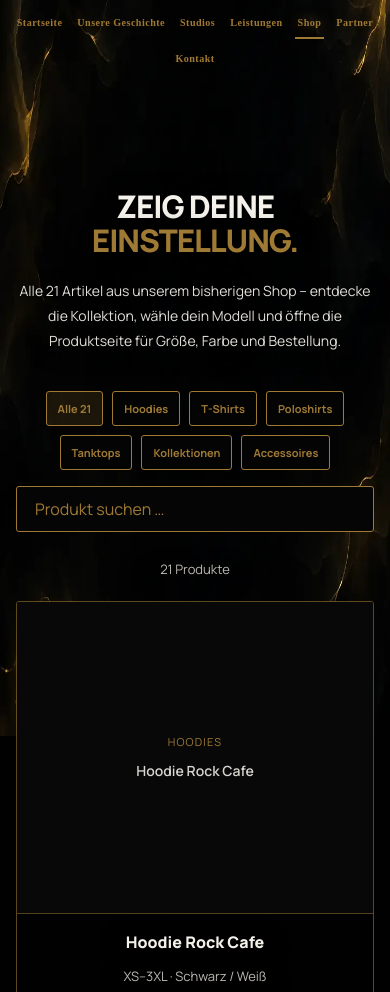
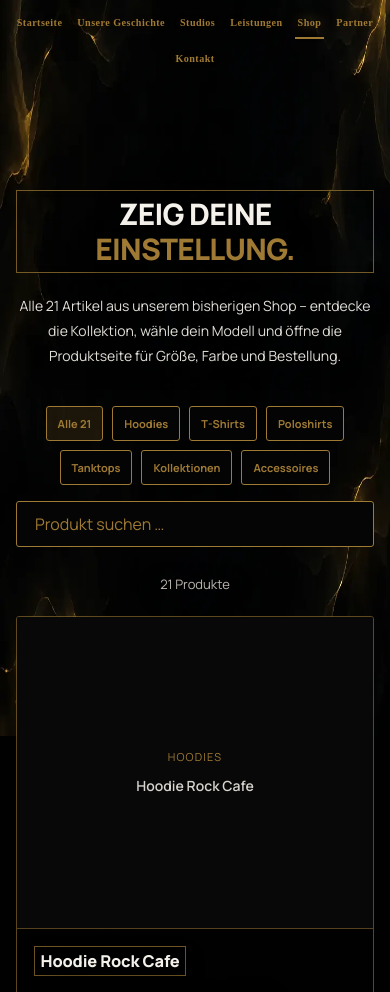
Before and after one commit to floriannitz08-arch/tattoo-fashion-Website, a plain HTML site: page shop.html in a window 390 px wide. Shown: the part 108-1100 px from the top of the page. Drawn offline with Linux system fonts and the light colour scheme; no server answers.

Commit message:
Add files via upload

```diff
--- a/tf-fast-bundle.css
+++ b/tf-fast-bundle.css
@@ -1579,3 +1579,106 @@ body.interior-page .finder-grid > .map-frame > .map-fallback:not([hidden]) {
 img {max-width:100%;}
 /* No motion on devices requesting reduced motion. */
 @media(prefers-reduced-motion:reduce){html{scroll-behavior:auto!important;}*,*::before,*::after{animation-duration:.01ms!important;transition-duration:.01ms!important;}}
+
+/* TATTOO FASHION | Gemeinsame Ueberschriften DE/EN/DA | 2026-11-19 */
+/* Einheitliche Rollen statt globalem h2-Override: Produktnamen sind ebenfalls h2. */
+:root {
+  --tf-heading-font: 'Manrope', Arial, Helvetica, sans-serif;
+  --tf-heading-xl: clamp(2rem, 4.5vw, 3.75rem);
+  --tf-heading-lg: clamp(1.7rem, 3.3vw, 2.8rem);
+  --tf-heading-md: clamp(1.35rem, 2.3vw, 2rem);
+  --tf-heading-sm: clamp(1.05rem, 1.6vw, 1.45rem);
+}
+/* Gemeinsame Merkmale; unberuehrt bleiben Logos, Buttons und Produktnamen. */
+body.home-page main :is(.story-grid h2, .news-section > h2, .overview-grid > h2, .tf-join-family h2),
+body.interior-page main :is(.subhero h1, .inner-page-hero h1, .tf-story-main h1, .tf-story-main h2, .tf-partner-intro h1, .tf-partner-group h2, .tf-partner-join h2, .tf-shop-intro h1, .finder .results-head h2, .studio-teaser h2, .contact-wrap h2) {
+  font-family: var(--tf-heading-font) !important;
+  font-weight: 800 !important;
+  font-stretch: normal !important;
+  letter-spacing: -.025em !important;
+  line-height: 1.16 !important;
+  text-wrap: balance;
+  overflow-wrap: break-word;
+  max-width: 100%;
+}
+/* Stufe 1: Seitentitel – gleiche Groesse unabhaengig von der Sprache. */
+body.interior-page main :is(.subhero h1, .inner-page-hero h1, .tf-story-main h1, .tf-partner-intro h1, .tf-shop-intro h1) {
+  font-size: var(--tf-heading-xl) !important;
+  line-height: 1.12 !important;
+}
+/* Stufe 2: Hauptabschnitte – auch fuer lange daenische Ueberschriften. */
+body.home-page main :is(.story-grid h2, .news-section > h2, .overview-grid > h2, .tf-join-family h2),
+body.interior-page main :is(.tf-story-main h2, .tf-partner-join h2, .finder .results-head h2, .studio-teaser h2, .contact-wrap h2) {
+  font-size: var(--tf-heading-lg) !important;
+}
+/* Stufe 3: Gruppen- und Serviceueberschriften. */
+body.interior-page main :is(.tf-partner-group h2, .finder .panel h3, .service-content h3, .contact-note h3) {
+  font-family: var(--tf-heading-font) !important;
+  font-size: var(--tf-heading-md) !important;
+  font-weight: 800 !important;
+  letter-spacing: -.02em !important;
+  line-height: 1.22 !important;
+  text-wrap: balance;
+  overflow-wrap: break-word;
+}
+/* Stufe 4: Kartenueberschriften und Produktnamen behalten ihre eigene Hierarchie. */
+body.home-page main .news-card h3,
+body.interior-page main :is(.tf-product-info h2, .studio-card h3, .tf-partner-card h3) {
+  font-family: var(--tf-heading-font) !important;
+  font-size: var(--tf-heading-sm) !important;
+  font-weight: 750 !important;
+  line-height: 1.35 !important;
+  letter-spacing: -.01em !important;
+  text-wrap: pretty;
+  overflow-wrap: break-word;
+}
+/* Die Produktkarten behalten linksbuendige Produktnamen. */
+body.interior-page main .tf-product-info h2 {
+  text-align: left !important;
+  text-transform: none !important;
+}
+@media (max-width: 680px) {
+  :root {
+    --tf-heading-xl: clamp(1.85rem, 7.1vw, 2.8rem);
+    --tf-heading-lg: clamp(1.5rem, 6.2vw, 2.3rem);
+    --tf-heading-md: clamp(1.25rem, 5.1vw, 1.75rem);
+    --tf-heading-sm: clamp(1rem, 4.2vw, 1.22rem);
+  }
+  body.interior-page main :is(.tf-shop-intro h1, .tf-story-main h1, .tf-partner-intro h1) {
+    font-size: var(--tf-heading-xl) !important;
+  }
+}
+
+
+/* TATTOO FASHION | Dezente Goldrahmen fuer Ueberschriften DE/EN/DA | 2026-11-19
+   Schmaler Rahmen um den Text, statt eines breiten Kastens ueber die ganze Zeile.
+   Die Headernavigation, Logos, Buttontexte und verborgene Labels bleiben unberuehrt. */
+:root { --tf-heading-frame: rgba(159, 122, 52, .72); }
+body.home-page main :is(.story-grid h2, .news-section > h2, .overview-grid > h2, .tf-join-family h2, .news-card h3),
+body.interior-page main :is(.subhero h1, .inner-page-hero h1, .tf-story-main h1, .tf-story-main h2, .tf-partner-intro h1, .tf-partner-group h2, .tf-partner-join h2, .tf-shop-intro h1, .finder .results-head h2, .finder .panel h3, .studio-teaser h2, .contact-wrap h2, .contact-note h3, .service-content h3, .tf-product-info h2, .studio-card h3, .tf-partner-card h3) {
+  box-sizing: border-box !important;
+  width: fit-content !important;
+  max-width: 100% !important;
+  border: 1px solid var(--tf-heading-frame) !important;
+  border-radius: 0 !important;
+  padding: .22em .48em !important;
+  box-shadow: inset 0 0 12px rgba(159, 122, 52, .025) !important;
+}
+/* Grosse, zentrierte Titel bleiben zentriert. */
+body.home-page main :is(.story-grid h2, .news-section > h2, .overview-grid > h2, .tf-join-family h2),
+body.interior-page main :is(.tf-story-main h1, .tf-story-main h2, .tf-partner-intro h1, .tf-partner-join h2, .finder .results-head h2, .studio-teaser h2, .contact-wrap h2) {
+  margin-left: auto !important;
+  margin-right: auto !important;
+}
+/* Produktnamen und linksbuendige Kartentitel nicht zentrieren. */
+body.interior-page main .tf-product-info h2 {
+  margin-left: 0 !important;
+  margin-right: auto !important;
+}
+/* Bei sehr schmalen Displays genug Luft zum Bildschirmrand lassen. */
+@media (max-width: 680px) {
+  body.home-page main :is(.story-grid h2, .news-section > h2, .overview-grid > h2, .tf-join-family h2, .news-card h3),
+  body.interior-page main :is(.subhero h1, .inner-page-hero h1, .tf-story-main h1, .tf-story-main h2, .tf-partner-intro h1, .tf-partner-group h2, .tf-partner-join h2, .tf-shop-intro h1, .finder .results-head h2, .finder .panel h3, .studio-teaser h2, .contact-wrap h2, .contact-note h3, .service-content h3, .tf-product-info h2, .studio-card h3, .tf-partner-card h3) {
+    padding: .20em .34em !important;
+  }
+}
```
